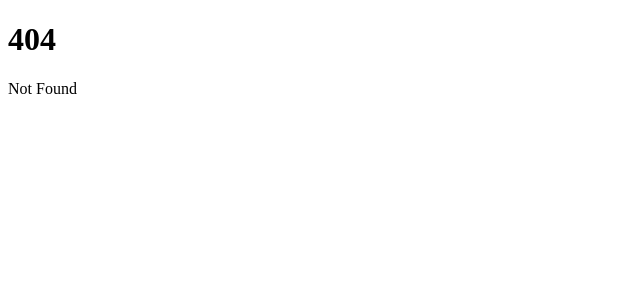
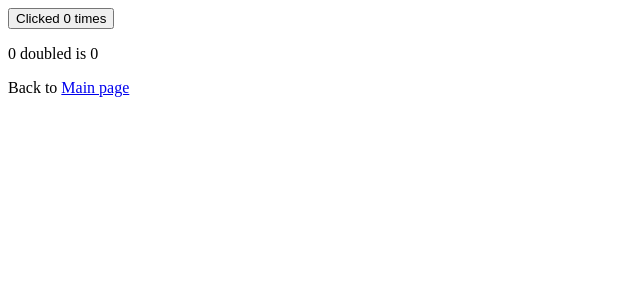
Before and after one commit to twent/svelte-kit-learning, a SvelteKit app: page /chapter-one/reactivity/declarations in a window 1280 px wide. Before the commit this address had no page. Shown: the top 300 px of the page, without its empty margins (0-640 px from the left). Built offline with nearby package versions, Linux system fonts and the light colour scheme.

Commit message:
✅ 1.2.2 Reactive declarations

```diff
--- a/src/routes/+page.svelte
+++ b/src/routes/+page.svelte
@@ -32,4 +32,7 @@
 	<li>
 		<Link href="/chapter-one/reactivity/assignments" title="Task 1 - Assignments" />
 	</li>
+	<li>
+		<Link href="/chapter-one/reactivity/declarations" title="Task 2 - Reactive declarations" />
+	</li>
 </ul>
--- /dev/null
+++ b/src/routes/chapter-one/reactivity/declarations/+page.svelte
@@ -0,0 +1,19 @@
+<script>
+	import { HomeLink } from '$lib/index.js'
+
+	let count = 0
+	$: doubled = count * 2
+
+	function increment() {
+		return count++
+	}
+</script>
+
+<button on:click={increment}>
+	Clicked {count}
+	{count === 1 ? 'time' : 'times'}
+</button>
+
+<p>{count} doubled is {doubled}</p>
+
+<HomeLink />
```
